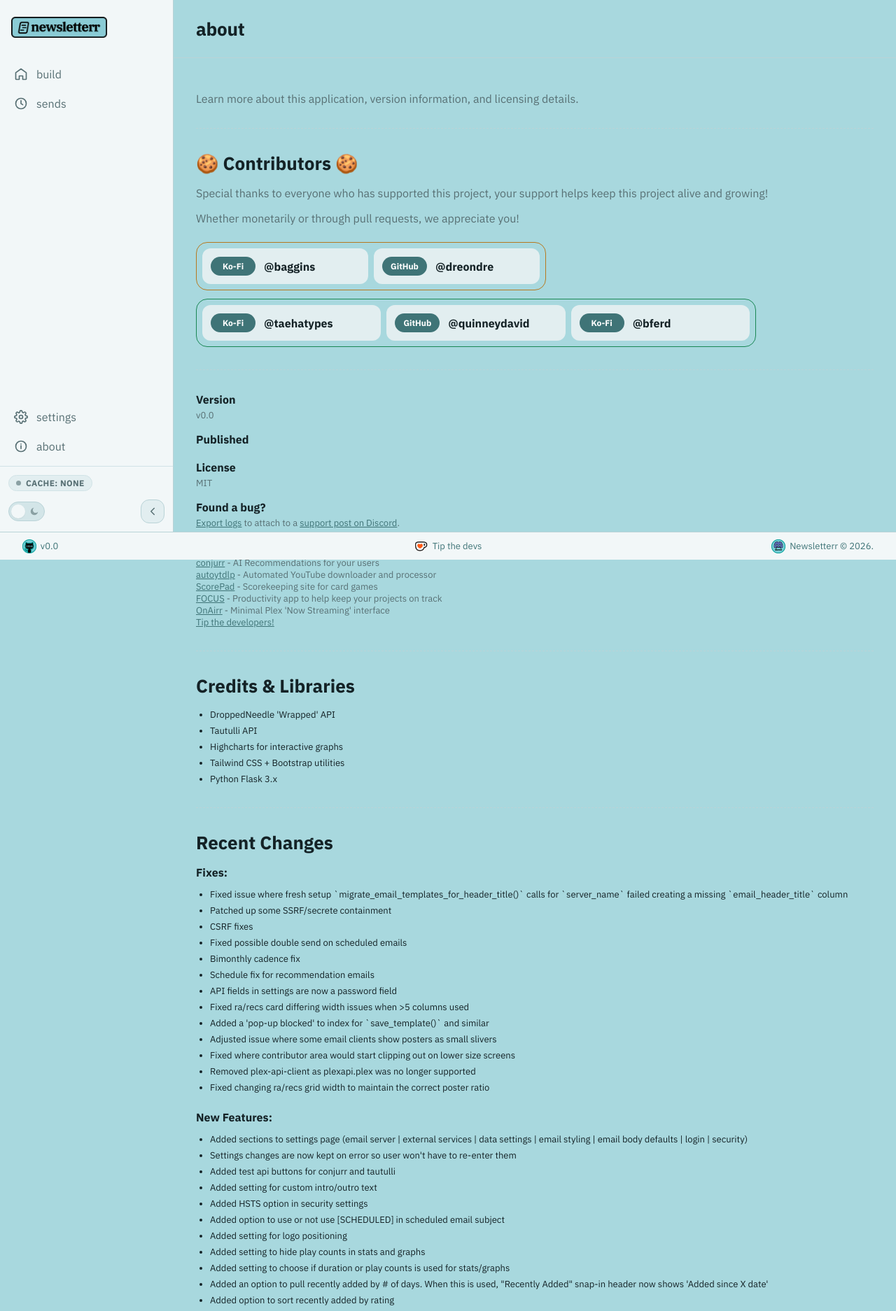
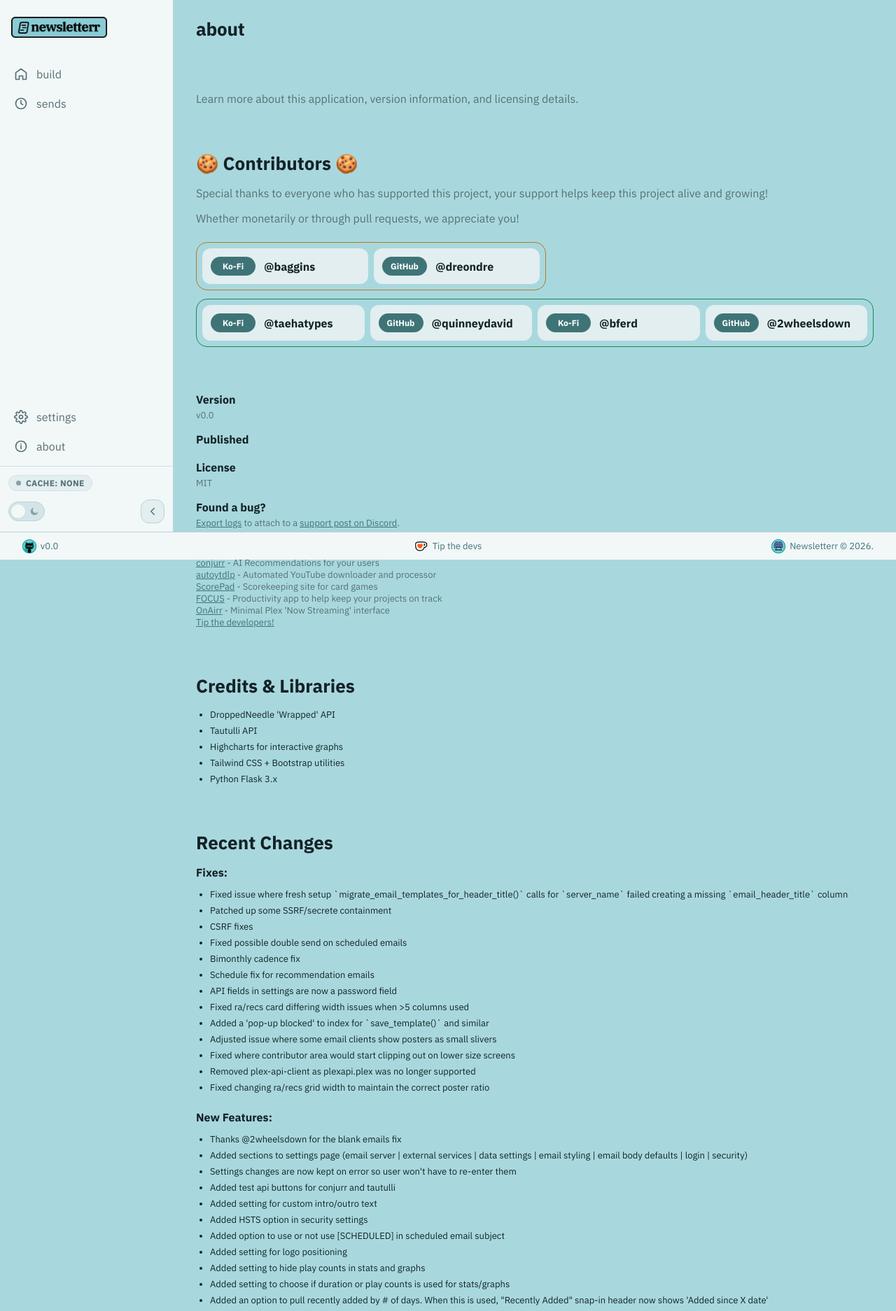
Before and after one commit to jma1ice/newsletterr, a Flask app: template templates/about.html in a window 1280 px wide. Shown: the top 1874 px of the page at 70% size. Run offline with Flask 3, Linux system fonts and the light colour scheme; the template is opened without the code that fills it, so the values that code supplies are empty; parts of the project's set-up code (start-up, migrations or seed data) failed here and were passed over; some libraries are stand-ins or nearby versions.

Commit message:
fix(UI): final touches to the UI overhaul

```diff
--- a/static/css/pages/builder.css
+++ b/static/css/pages/builder.css
@@ -588,7 +588,7 @@
     color: var(--text-muted);
     border: 1px solid var(--border);
     border-radius: var(--radius-md);
-    padding: 6px 10px 2px 10px;
+    padding: 5px 10px 1px 10px;
     font: inherit;
     text-align: left;
     cursor: pointer;
@@ -685,7 +685,7 @@
     flex-shrink: 0;
 }
 
-.builder-page .snapin-row-actions .nl-btn {
+.builder-page .snapin-row-actions .view-stat-btn {
     padding: 0px 6px 0px 0px;
 
 }
--- a/static/css/pages/info.css
+++ b/static/css/pages/info.css
@@ -127,3 +127,4 @@
 /* migrated inline styles */
 .info-page #discord_thread_id { max-width: 400px; }
 .info-page .contrib-group--gold { max-width: 500px; }
+.info-page .contrib-group--green { max-width: 1000px; }
--- a/static/css/pages/scheduling.css
+++ b/static/css/pages/scheduling.css
@@ -111,7 +111,6 @@
     font-weight: 700;
     font-size: var(--text-base);
     min-width: 0;
-    overflow: hidden;
     text-overflow: ellipsis;
     white-space: nowrap;
 }
--- a/static/css/pages/settings.css
+++ b/static/css/pages/settings.css
@@ -35,7 +35,7 @@
 .settings-page .settings-nav nav {
     display: flex;
     flex-direction: column;
-    gap: (var(--space-4));
+    gap: var(--space-4);
 }
 .settings-page .settings-nav-btn {
     display: flex;
--- a/static/css/ui/compat.css
+++ b/static/css/ui/compat.css
@@ -231,7 +231,7 @@
 .form-check-label { cursor: pointer; }
 
 /* switch: the custom-HTML-mode pill toggle on the index builder */
-.form-switch { padding-left: 2.5em; }
+.form-switch { padding: 0em 0.5em 0em 2.5em; }
 .form-switch .form-check-input {
     width: 2em;
     margin-left: -2.5em;
--- a/templates/about.html
+++ b/templates/about.html
@@ -46,6 +46,10 @@
             <div class="contrib-card">
                 <span class="contrib-badge">Ko-Fi</span>
                 <span class="contrib-name">@bferd</span>
+            </div>
+            <div class="contrib-card">
+                <span class="contrib-badge">GitHub</span>
+                <span class="contrib-name">@2wheelsdown</span>
             </div>
         </div>
     </div>
@@ -117,6 +121,7 @@
     </ul>
     <p class="info-subhead">New Features:</p>
     <ul class="info-list">
+        <li>Thanks @2wheelsdown for the blank emails fix</li>
         <li>Added sections to settings page (email server | external services | data settings | email styling | email body defaults | login | security)</li>
         <li>Settings changes are now kept on error so user won't have to re-enter them</li>
         <li>Added test api buttons for conjurr and tautulli</li>
--- a/templates/base.html
+++ b/templates/base.html
@@ -41,7 +41,7 @@
     </div>
     <div class="app-shell">
         <aside id="app-sidebar">
-            <a class="sidebar-brand" href="{{ url_for('main.index') }}">
+            <a class="sidebar-brand" href="https://www.newsletterr.org" target="_blank" rel="noopener">
                 <img class="brand-full brand-normal" src="/static/img/Asset_94x.png" alt="newsletterr logo" />
                 <img class="brand-mark brand-normal" src="/static/img/Asset_54x.png" alt="newsletterr logo" />
                 <img class="brand-full brand-pride" src="/static/img/Asset_51.png" alt="newsletterr logo" />
```
Also changed, not shown: readme.md.
